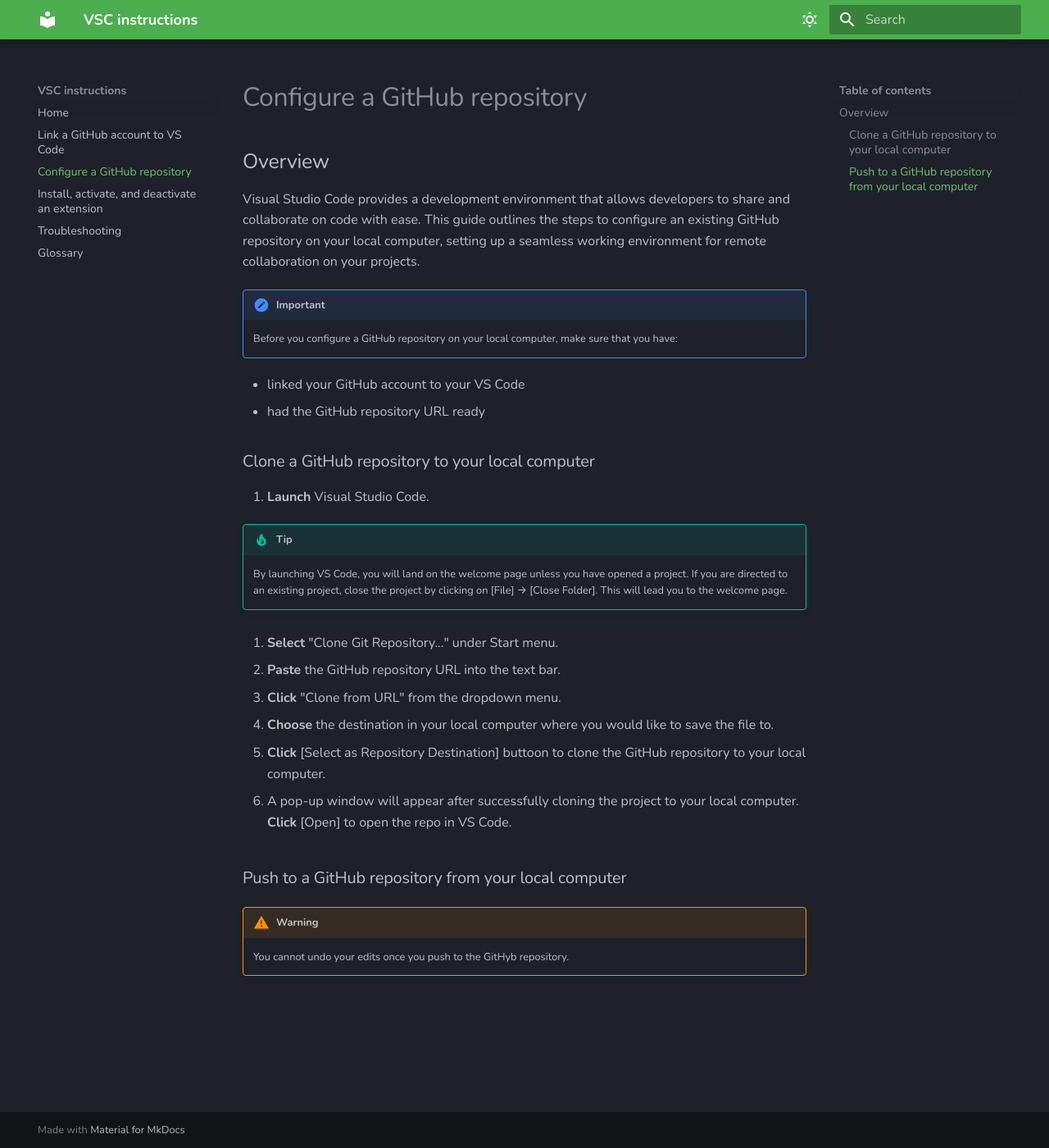
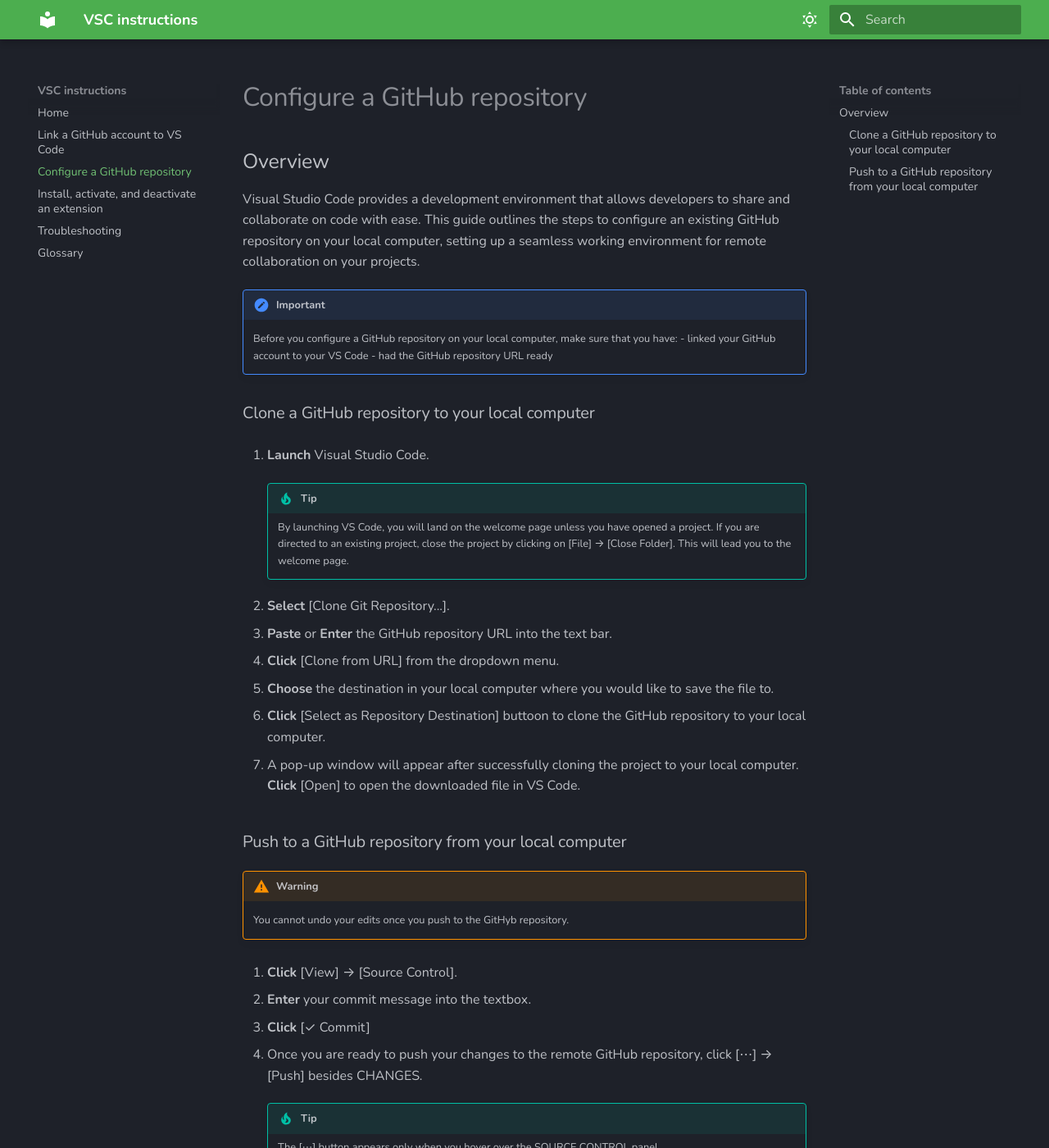
Before and after one commit to DJANG2024/MKDocsMaterial, an MkDocs documentation site: the page built from docs/task2.md, in a window 1280 px wide and 1400 px high. Shown: the whole window at 82% size. Built offline with MkDocs 1.6.1 and Material for MkDocs 9.7.7, drawn with Linux system fonts in a browser that asks for light colours; some of the changed text lies outside the part shown.

Commit message:
Edit content on task2.md

```diff
--- a/docs/task2.md
+++ b/docs/task2.md
@@ -4,30 +4,29 @@
 
 !!! important
     Before you configure a GitHub repository on your local computer, make sure that you have:
+    - linked your GitHub account to your VS Code
+    - had the GitHub repository URL ready
 
-- linked your GitHub account to your VS Code
-- had the GitHub repository URL ready
-
-[comment]: <> (### Copy a GitHub repository URL1. <b>Locate</b> the existing project that you would like to collaborate with.2. <b>Click</b> [< > Code] green button.3. <b>Click</b> the copy button to copy the URL to clipboard.)
+[comment]: <> (### Copy a GitHub repository URL1. <b>Locate</b> the existing project that you would like to collaborate with.2. <b>Click</b> [< > Code] green button.3. <b>Click</b> the ⎘ button to copy the URL to clipboard.)
 
 ### Clone a GitHub repository to your local computer
 
 1. <b>Launch</b> Visual Studio Code.
 
-!!! tip "Tip"
-    By launching VS Code, you will land on the welcome page unless you have opened a project. If you are directed to an existing project, close the project by clicking on [File] → [Close Folder]. This will lead you to the welcome page.
+    !!! tip "Tip"
+        By launching VS Code, you will land on the welcome page unless you have opened a project. If you are directed to an existing project, close the project by clicking on [File] → [Close Folder]. This will lead you to the welcome page.
 
-2. <b>Select</b> "Clone Git Repository..." under Start menu.
+2. <b>Select</b> [Clone Git Repository...].
 
-3. <b>Paste</b> the GitHub repository URL into the text bar.
+3. <b>Paste</b> or <b>Enter</b> the GitHub repository URL into the text bar.
 
-4. <b>Click</b> "Clone from URL" from the dropdown menu.
+4. <b>Click</b> [Clone from URL] from the dropdown menu.
 
 5. <b>Choose</b> the destination in your local computer where you would like to save the file to.
 
 6. <b>Click</b> [Select as Repository Destination] buttoon to clone the GitHub repository to your local computer.
 
-7. A pop-up window will appear after successfully cloning the project to your local computer. <b>Click</b> [Open] to open the repo in VS Code.
+7. A pop-up window will appear after successfully cloning the project to your local computer. <b>Click</b> [Open] to open the downloaded file in VS Code.
 
 
 ### Push to a GitHub repository from your local computer
@@ -35,4 +34,13 @@
 !!! warning "Warning"
     You cannot undo your edits once you push to the GitHyb repository.
 
-[comment]: <> (maybe also add how to commit and push to a github repo)
+1. <b>Click</b> [View] → [Source Control].
+
+2. <b>Enter</b> your commit message into the textbox.
+
+3. <b>Click</b> [✓ Commit]
+
+4. Once you are ready to push your changes to the remote GitHub repository, click [⋯] → [Push] besides CHANGES.
+
+    !!! tip "Tip"
+        The [⋯] button appears only when you hover over the SOURCE CONTROL panel.
```
